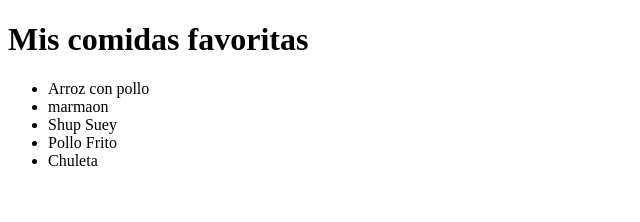
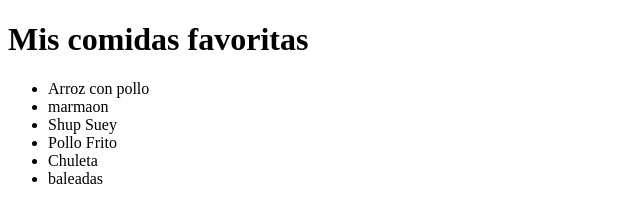
Before and after one commit to Misael1Pro/comida, a plain HTML site: page index.html in a window 1280 px wide. Shown: the full height of the page, 0-640 px from the left. Drawn offline with Linux system fonts and the light colour scheme.

Commit message:
Agregando comida favorita

```diff
--- a/index.html
+++ b/index.html
@@ -12,6 +12,7 @@
 <li>Shup Suey </li>
 <li>Pollo Frito</li>
 <li>Chuleta</li>
+<li>baleadas</li>
 </ul>
 </body>
 </html>
```
